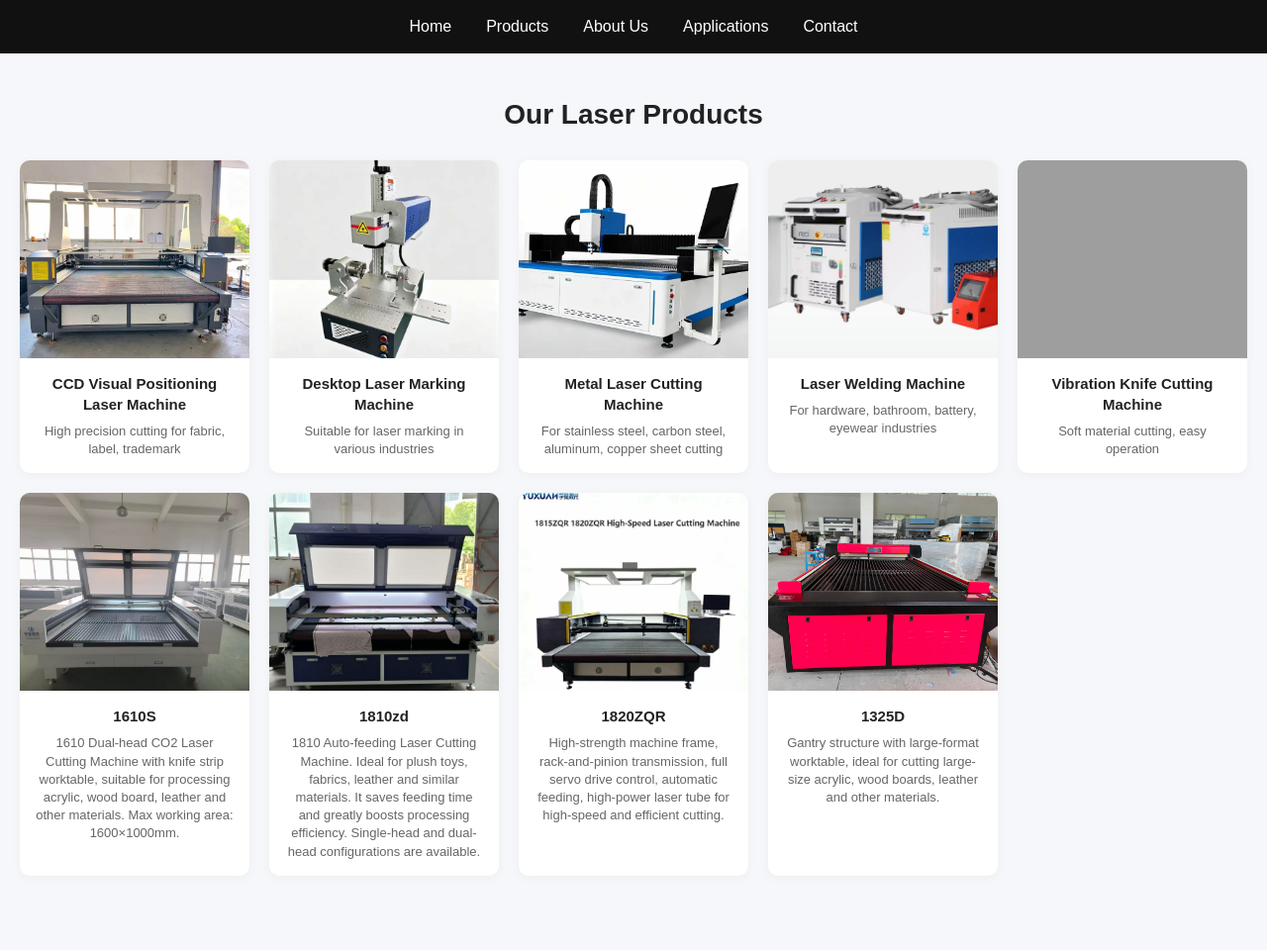
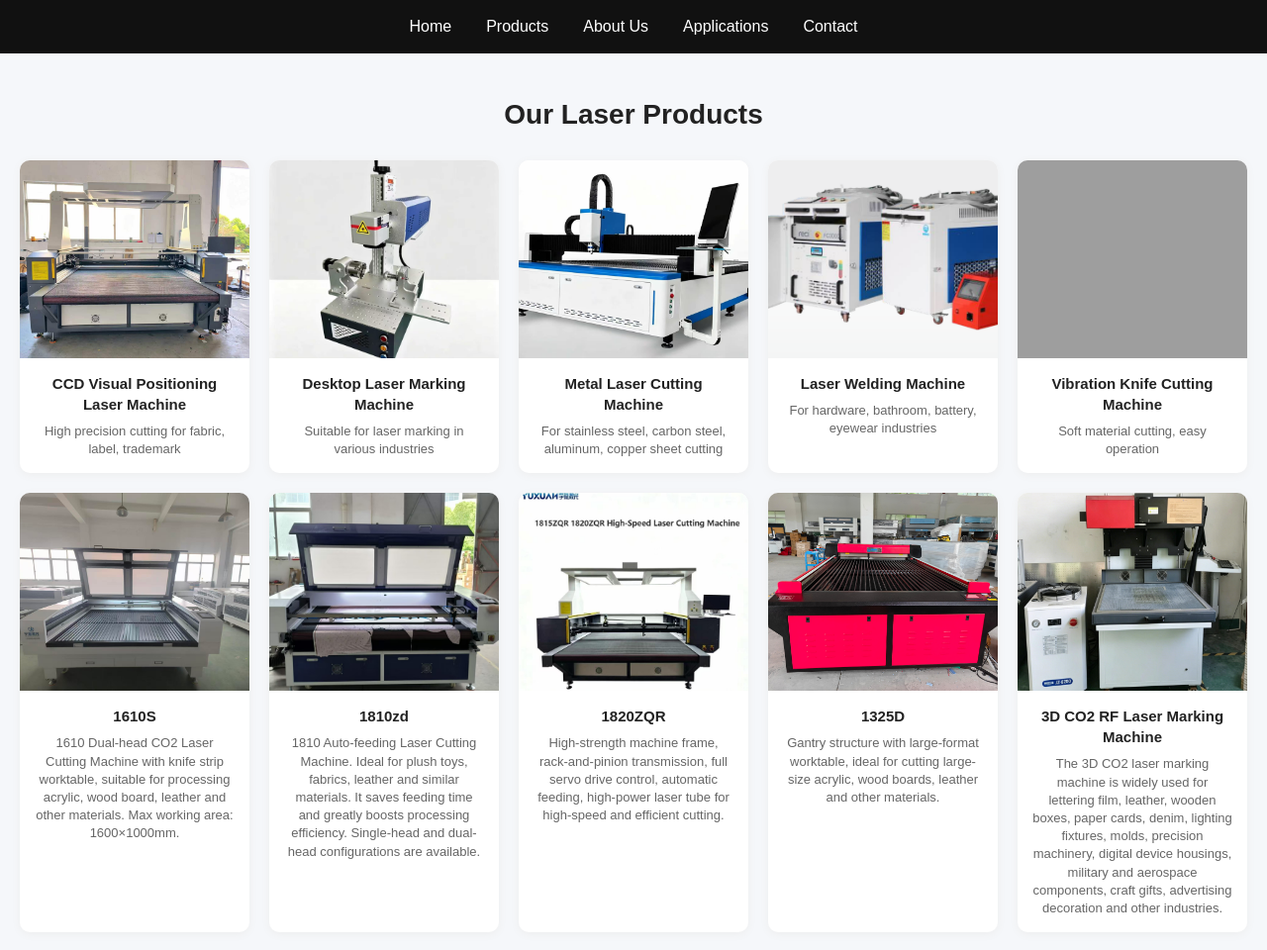
Before and after one commit to yxlaser/yuxuanlaser, a plain HTML site: page products.html in a window 1280 px wide. Shown: the whole page at 99% size. Drawn offline with Linux system fonts and the light colour scheme; grey boxes are pictures that could not be loaded.

Commit message:
Update products.html

```diff
--- a/products.html
+++ b/products.html
@@ -113,6 +113,14 @@
             <p>Gantry structure with large-format worktable, ideal for cutting large-size acrylic, wood boards, leather and other materials.</p>
         </div>
     </div>
+
+    <div class="item">
+        <img src="3DCO2.jpg" alt="3D CO2 RF Laser Marking Machine">
+        <div class="info">
+            <h3>3D CO2 RF Laser Marking Machine</h3>
+            <p>The 3D CO2 laser marking machine is widely used for lettering film, leather, wooden boxes, paper cards, denim, lighting fixtures, molds, precision machinery, digital device housings, military and aerospace components, craft gifts, advertising decoration and other industries.</p>
+        </div>
+    </div>
 </div>
 
 </body>
```
